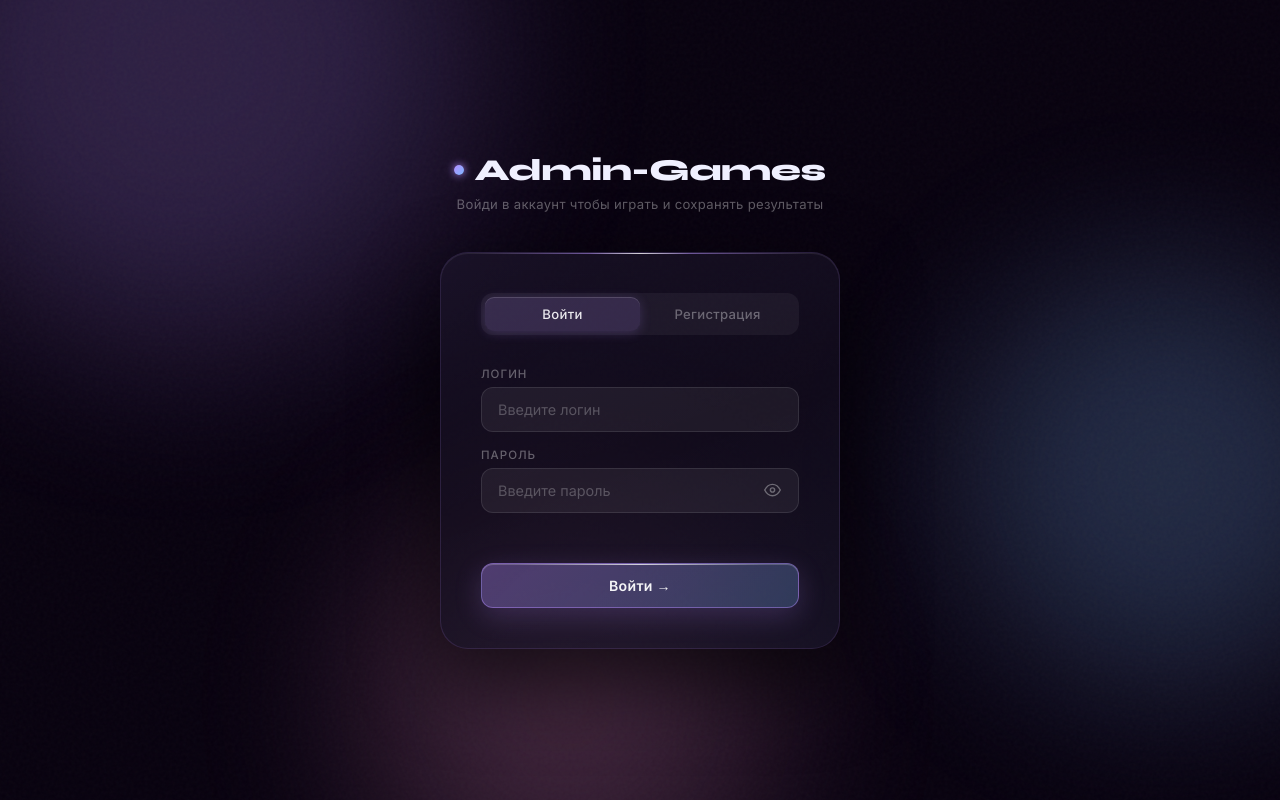
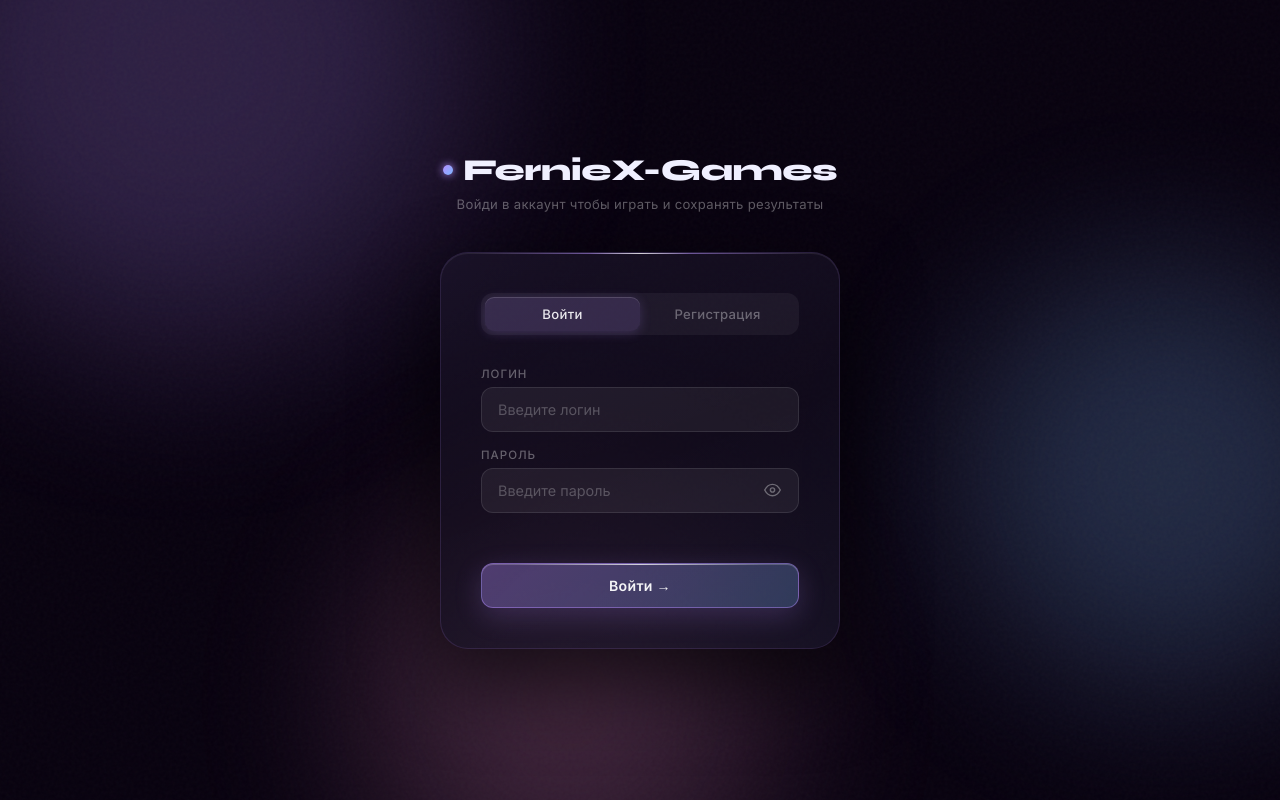
Before and after one commit to FernadezTain/ferniex-minigame, a plain HTML site: page index.html in a window 1280 px wide. Drawn offline with Linux system fonts and the light colour scheme.

Commit message:
Update index.html

```diff
--- a/index.html
+++ b/index.html
@@ -3,7 +3,7 @@
 <head>
 <meta charset="UTF-8">
 <meta name="viewport" content="width=device-width, initial-scale=1.0">
-<title>Admin-Games</title>
+<title>FernieX-Games</title>
 <link href="https://fonts.googleapis.com/css2?family=Inter:wght@300;400;500;600&family=Syne:wght@700;800&display=swap" rel="stylesheet">
 <style>
 :root {
@@ -263,7 +263,7 @@ footer::after{content:'';position:absolute;inset:0;background:linear-gradient(16
      AUTH PAGE
 ════════════════════════════════ -->
 <div id="auth-page">
-  <div class="auth-logo"><div class="auth-logo-dot"></div>Admin-Games</div>
+  <div class="auth-logo"><div class="auth-logo-dot"></div>FernieX-Games</div>
   <p class="auth-sub">Войди в аккаунт чтобы играть и сохранять результаты</p>
   <div class="auth-card">
     <div class="auth-tabs">
@@ -332,7 +332,7 @@ footer::after{content:'';position:absolute;inset:0;background:linear-gradient(16
 ════════════════════════════════ -->
 <div id="main-page" class="page">
   <header>
-    <div class="logo"><div class="logo-dot"></div>Admin-Games</div>
+    <div class="logo"><div class="logo-dot"></div>FernieX-Games</div>
     <nav><a href="#">Главная</a><a href="#">О нас</a></nav>
     <div style="display:flex;align-items:center;gap:10px;z-index:2;">
       <div class="user-pill">
@@ -413,9 +413,9 @@ footer::after{content:'';position:absolute;inset:0;background:linear-gradient(16
   </section>
 
   <footer>
-    <div class="footer-logo"><div class="footer-dot"></div>Mini-Games</div>
-    <div class="footer-copy">© 2026 Mini-Games</div>
-    <div class="footer-by">Сделано с ♥ <strong>Fernie</strong></div>
+    <div class="footer-logo"><div class="footer-dot"></div>FernieX-Games</div>
+    <div class="footer-copy">© 2026 FernieX-Games</div>
+    <div class="footer-by">Сделано с ♥ <strong>FernieX</strong></div>
   </footer>
 </div>
 
```
